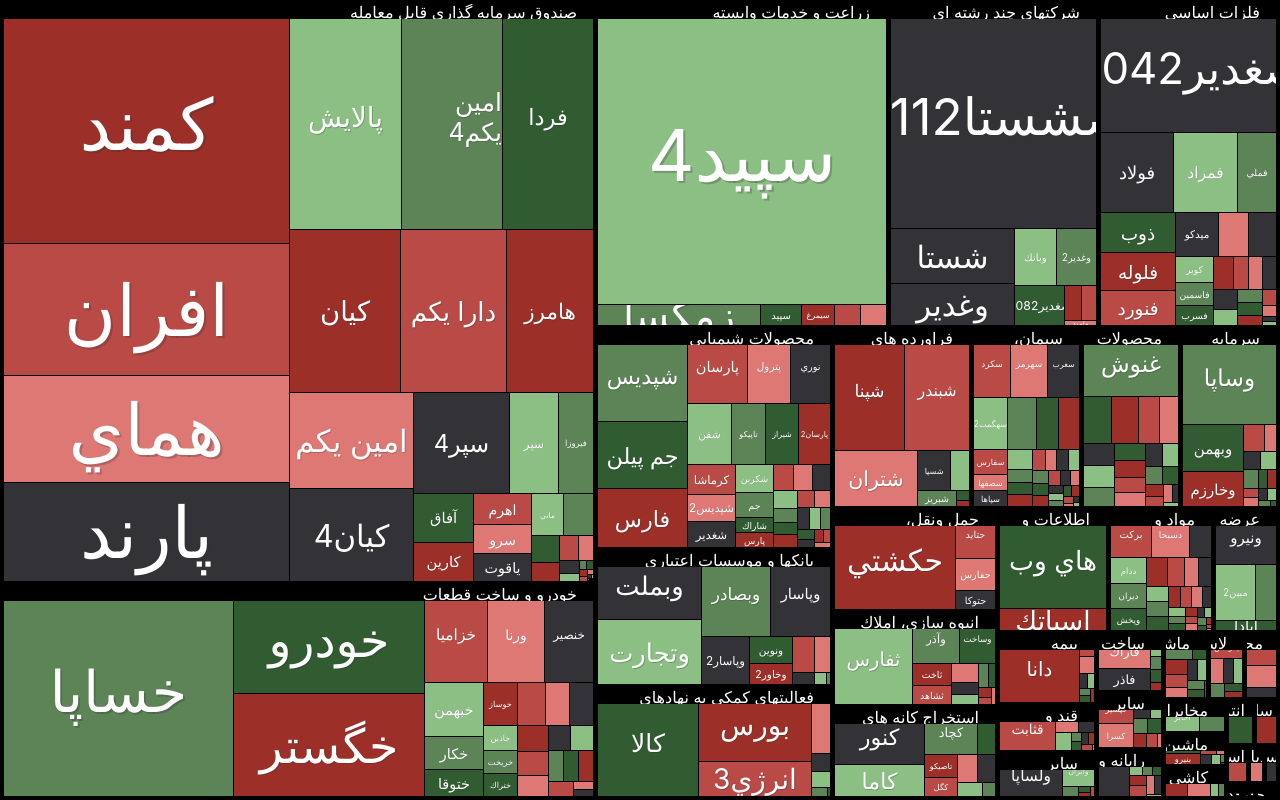
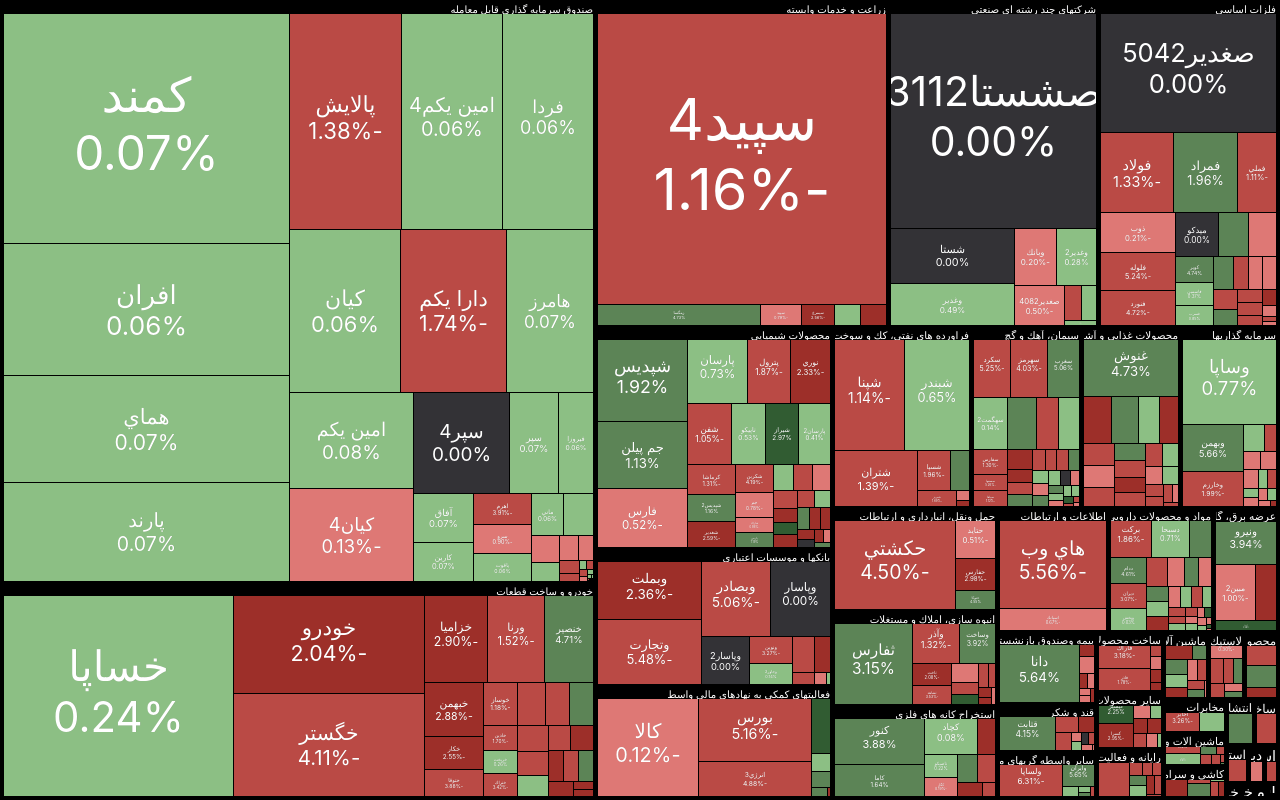
Before and after one commit to Abolfazl2647/treemap, a React (Create React App) app: page / in a window 1280 px wide. Built offline with nearby package versions, Linux system fonts and the light colour scheme.

Commit message:
chore: color range fixed and fonts enhanced

```diff
--- a/src/hooks/useMarketMap.js
+++ b/src/hooks/useMarketMap.js
@@ -31,7 +31,6 @@
     children: newArray,
   };
 
-  //   console.log("object out", outObj);
   return outObj;
 };
 
--- a/src/treemap/index.jsx
+++ b/src/treemap/index.jsx
@@ -9,7 +9,6 @@
 const createTable = (data) => {
   const width = window.innerWidth;
   const height = window.innerHeight;
-  const padding = 0.5;
 
   // scales
   const mainZoom = d3
@@ -70,6 +69,23 @@
 
   // ========================================= Create Helpers
 
+  const checknumbers = (n) => {
+    if (n === 0) return 0;
+    if (n > 0 && n <= 1) return 1;
+    if (n > 1 && n <= 2) return 2;
+    if (n > 2 && n <= 3) return 3;
+    if (n > 3) return 2;
+  };
+
+  function roundTo(n) {
+    if (n >= 0) {
+      return checknumbers(n);
+    } else {
+      const k = n * -1;
+      return checknumbers(k) * -1;
+    }
+  }
+
   const dementionStyle = (d) => {
     const width = d.x1 - d.x0;
     const height = d.y1 - d.y0;
@@ -78,13 +94,13 @@
 
   const isElementInViewport = (leaf, transfrom) => {
     const { k, x, y } = transfrom;
+    const leafWidth = (leaf.x1 - leaf.x0) * k;
     const right = leaf.x1 * k;
     const bottom = leaf.y1 * k;
     const top = leaf.y0 * k;
 
     const Xdirection =
-      right <
-        Math.abs(x) + textLayer.node().clientWidth + (leaf.x1 - leaf.x0) * k &&
+      right < Math.abs(x) + textLayer.node().clientWidth + leafWidth &&
       right + x > 0;
 
     const Ydirection =
@@ -96,7 +112,8 @@
   // draw tiles
   const drawLeaves = () => {
     leaves.forEach((leaf) => {
-      const color = (leaf.data.priceChange * 100) / leaf.data.lastPrice;
+      const change = (leaf.data.priceChange * 100) / leaf.data.lastPrice;
+      const color = roundTo(change, 2);
 
       context.save(); // For clipping the text
       context.beginPath();
@@ -123,6 +140,14 @@
     context.restore();
   };
 
+  function getSize(d) {
+    var bbox = this.getBoundingClientRect(),
+      cbbox = this.parentNode.getBoundingClientRect(),
+      scale = Math.min(cbbox.width / bbox.width, cbbox.height / bbox.height);
+    console.log(d.data.name, cbbox.width / bbox.width);
+    return (d.scale = scale);
+  }
+
   //getBoundingClientRect
   function drawTexts(transform = { x: 1, y: 1, k: 1 }) {
     const filteredLeaves = leaves.filter((item, i) => {
@@ -134,8 +159,9 @@
     // empty the layer
     d3.select("div.textLayer").selectAll("div").remove();
 
+    // ------------- sector tile
     const sector = textLayer
-      .selectAll("div.tile")
+      .selectAll("div.sector")
       .data(parent)
       .enter()
       .append("div")
@@ -144,46 +170,50 @@
         return `${dementionStyle(d)};`;
       });
 
+    // sectorname
     sector
       .append("span")
+      .each(getSize)
       .attr("class", "sector-name")
-      .attr("style", (node) => {
-        // const fontsize = 10 / transform.k;
-        return `font-size: 1em`;
+      .text((node) => {
+        console.log(node.data.name, node.scale);
+        return `${node.data.name}`;
       })
-      .text((node) => {
-        return `${node.data.name}`;
-      });
+      .attr("style", (d) => `font-size: ${d.scale * 10}px`);
 
-    // draw new one
+    // ---------------- tile
     const tile = textLayer
       .selectAll("div.tile")
       .data(filteredLeaves)
       .enter()
       .append("div")
       .attr("class", "tile")
-      .attr("style", (d) => {
-        const width = (d.x1 - d.x0) / transform.k;
-        // const height = (fy * (d.y1 - d.y0)) / transform.k;
-        // const fontsize = Math.max(
-        //   Math.min(
-        //     width / 5,
-        //     height / 2,
-        //     Math.sqrt(width * width + height * height) / 10
-        //   ),
-        //   9
-        // );
-        return `${dementionStyle(d)};font-size: ${width / 2}px`;
+      .attr("style", (node) => {
+        return `${dementionStyle(node)};`;
       });
 
     tile
       .append("span")
       .attr("class", "tile-name")
-      .text((node) => {
-        // const { lastClosePrice, closePrice } = node.data;
-        // const change = Math.round(lastClosePrice / closePrice);
-        return `${node.data.name}`;
+      .text((node) => node.data.name)
+      .attr("style", (d) => {
+        const nodeWidth = d.x1 - d.x0;
+        const nodeHeight = d.y1 - d.y0;
+        return `font-size:${Math.min(nodeWidth, nodeHeight) / 5}px;`;
       });
+
+    tile
+      .append("span")
+      .attr("class", "tile-change")
+      .attr("style", (d) => {
+        const nodeWidth = d.x1 - d.x0;
+        const nodeHeight = d.y1 - d.y0;
+        return `font-size:${Math.min(nodeWidth, nodeHeight) / 5}px;`;
+      })
+      .text(
+        (node) =>
+          `${((node.data.priceChange * 100) / node.data.lastPrice).toFixed(2)}%`
+      );
   }
 
   // zoom textlayer
--- a/src/treemap/style.css
+++ b/src/treemap/style.css
@@ -41,8 +41,8 @@
 .sector {
   z-index: 3;
   display: flex;
+  position: absolute;
   flex-direction: column;
-  position: absolute;
   will-change: transfrom;
   -webkit-font-smoothing: antialiased;
   text-rendering: optimizeLegibility;
@@ -52,6 +52,7 @@
   box-sizing: border-box;
   background: transparent;
   overflow: hidden;
+  font-size: 1rem;
 }
 .sector:hover {
   border-color: #ffd84c;
@@ -59,36 +60,42 @@
 .sector:hover .sector-name { background-color: #ffd84c; color:black}
 
 .sector-name {
+  align-items: center;
   display: inline-flex;
+  box-sizing: border-box;
+  justify-content: flex-start;
   color: white;
-  line-height: 1.1em;
   background-color: black;
-  max-height: 13px;
-  max-height: 15px;
-  padding: 0 1em;
+  width: 100%;
+  max-height: 1em;
+  max-width: 100%;
+  direction: rtl;
   overflow: hidden;
+  text-align: right;
+  white-space: nowrap;
   text-overflow: ellipsis;
-  direction: rtl;
-  text-align: right;
 }
 
-.tile {overflow: hidden;
+.tile {
   z-index: 2;
   display: flex;
-  transition: all ease .5s;
+  overflow: hidden;
+  position: absolute;
   flex-direction: column;
-  position: absolute;
   justify-content: center;
   align-items: center;
   will-change: transfrom;
   -webkit-font-smoothing: antialiased;
   text-rendering: optimizeLegibility;
+  text-shadow: 0.015em 0.015em 0 rgb(50 49 54 / 28%);
   color:white;
-  text-shadow: 0.015em 0.015em 0 rgb(50 49 54 / 28%);
 }
 
-.tile-name {
+.tile-name,
+.tile-change {
   direction: rtl;
-  text-align: right;
-  font-size: .5em;
+  text-align: center;
+  will-change: transfrom;
+  -webkit-font-smoothing: antialiased;
+  text-rendering: optimizeLegibility;
 }
```
